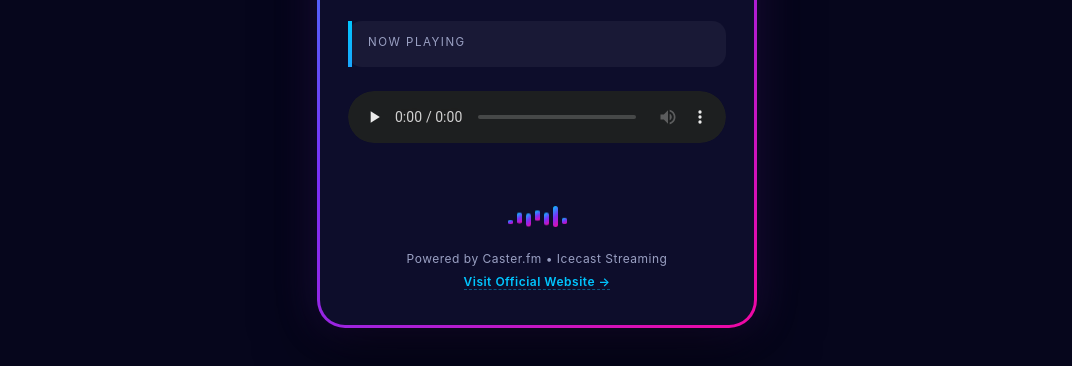
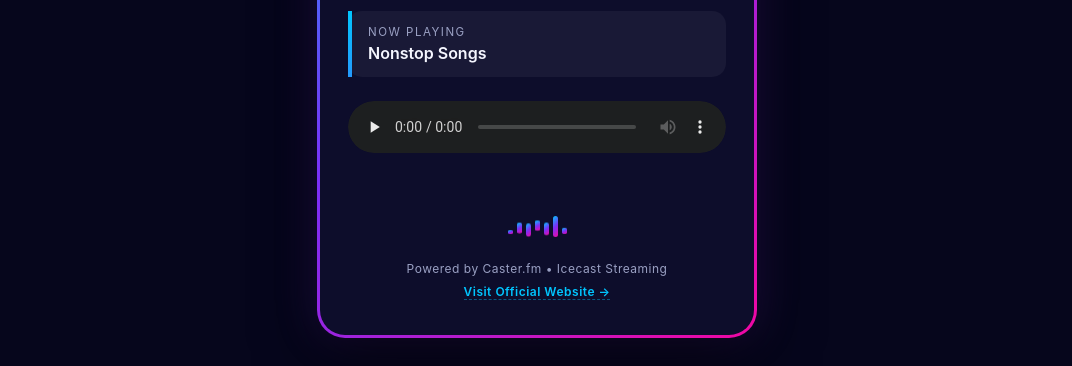
Before and after one commit to swabhimansarangi/radiobanapur, a plain HTML site: page index.html in a window 1280 px wide. Shown: the part 434-800 px from the top of the page, without its empty margins (103-1175 px from the left). Drawn offline with Linux system fonts and the light colour scheme; no server answers.

Commit message:
Update index.html

```diff
--- a/index.html
+++ b/index.html
@@ -254,7 +254,7 @@
 
             <div class="now-playing">
                 <div class="now-playing-label">Now Playing</div>
-                <div class="now-playing-title" id="track-title"></div>
+                <div class="now-playing-title" id="track-title">Nonstop Songs</div>
             </div>
 
             <audio id="radio-player" controls preload="none">
```
